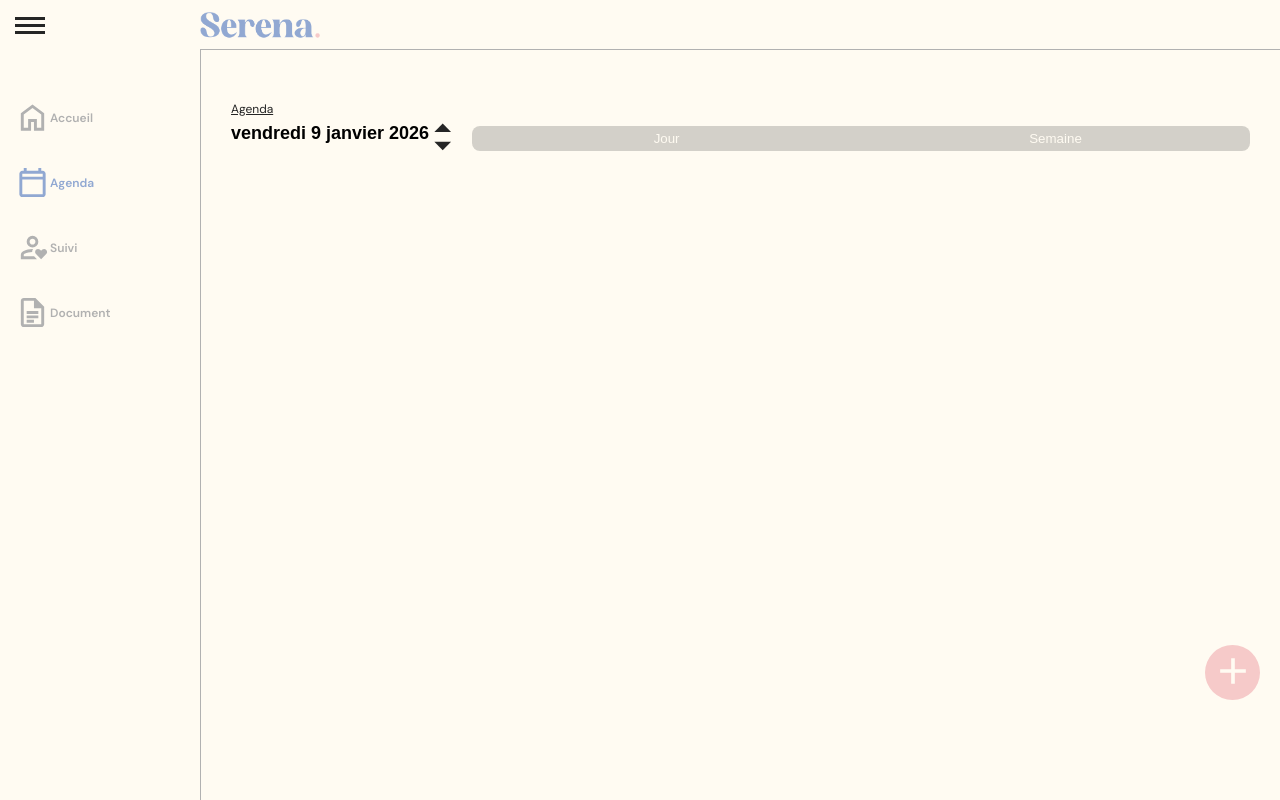
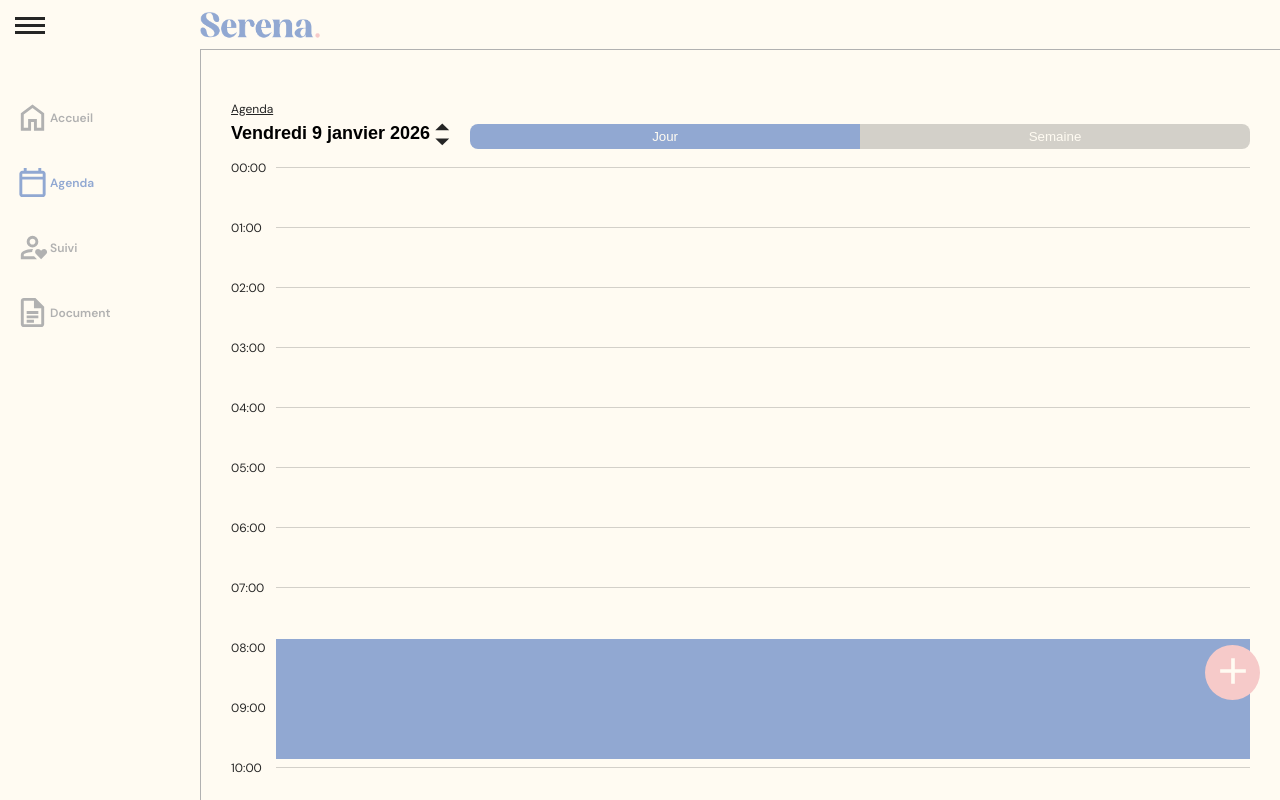
Before and after one commit to Nth-C/serena, a React (Vite) app in the folder frontend/: page /agenda in a window 1280 px wide. Shown: the top 800 px of the page. Built offline with nearby package versions, Linux system fonts and the light colour scheme; the HTML template or start-up script is replaced by a standard one.

Commit message:
ajout de react DatePicker / debut calendrier

```diff
--- a/frontend/package.json
+++ b/frontend/package.json
@@ -11,6 +11,7 @@
   },
   "dependencies": {
     "react": "^19.2.0",
+    "react-datepicker": "^9.1.0",
     "react-dom": "^19.2.0",
     "react-router-dom": "^7.11.0"
   },
--- a/frontend/src/App.css
+++ b/frontend/src/App.css
@@ -59,7 +59,7 @@ img {
 
 .content {
   width: 100%;
-  min-height: 300vh;
+  min-height: 100vh;
   padding-bottom: 15rem;
 }
 
@@ -724,7 +724,7 @@ progress.blue_bar::-moz-progress-bar {
 }
 
 .agenda .container_date > button:first-child {
-    display: flex;
+  display: flex;
   gap: .5rem;
   cursor: pointer;
 }
@@ -734,7 +734,7 @@ progress.blue_bar::-moz-progress-bar {
 }
 
 .agenda .container_date > button:first-child img {
-  width: 1.8rem;
+  width: 1.5rem;
 }
 
 /* calandar */
--- a/frontend/src/components/calendar/Calendar.jsx
+++ b/frontend/src/components/calendar/Calendar.jsx
@@ -1,21 +1,84 @@
 import styles from './Calendar.module.css';
 
-const Calendar = ({ date }) => {
+const Calendar = ({ events, isCalendarWeek = false }) => {
     const weekDays = ['Lun', 'Mar', 'Mer', 'Jeu', 'Ven', 'Sam', 'Dim'];
+    const hourHeight = 60; // 1 heure = 60px
 
-    const getNbDaysInMonth = (date) => {
-
-    }
-
-    console.log(date)
+    const eventTest = [
+        {
+            dateStart: new Date(new Date().setHours(13, 0)),
+            dateEnd: new Date(new Date().setHours(15, 30)),
+            titre: 'event 1'
+        },
+        {
+            dateStart: new Date(new Date().setHours(13, 0)),
+            dateEnd: new Date(new Date().setHours(15, 30)),
+            titre: 'event 2'
+        },
+        {
+            dateStart: new Date(new Date().setHours(8, 0)),
+            dateEnd: new Date(new Date().setHours(10, 0)),
+            titre: 'event 3'
+        },
+    ];
 
 
+    const calcHeightEvent = (event) => {
+        // calcul de la durée en minutes
+        const nbMinutes = (event.dateEnd - event.dateStart) / (1000 * 60);
+
+        return nbMinutes * (hourHeight / 60);
+    };
+
+    const calcPositionTop = (event) => {
+        const startHour = event.dateStart.getHours();
+        const startMinute = event.dateStart.getMinutes();
+
+        // (Nombre d'heures * 60px) + (Nombre de minutes * 1px)
+        return (startHour * hourHeight) + (startMinute * (hourHeight / 60));
+    };
+
     return (
-        <div className={styles.calendar}>
+        <>
+        {!isCalendarWeek ? ( // jour
+            <div className={styles.calendar_day}>
 
-        </div>
+                {/* affichage heures */}
+                <div  className={styles.hours}>
+                {[...Array(24)].map((e, i) => (
+                    <p key={i}>{i < 10 ? `0${i}` : i}:00</p>
+                ))}
+                </div>
 
-    )
-}
+                {/* affichage case */}
+                <div className={styles.case}>
+                    {/* ajout des ligne */}
+                    {[...Array(24)].map((e, i) => (
+                    <div key={i}>
+                        <span className={styles.line}></span>
+                    </div>
+                    ))}
+
+                    {/* affichage events */}
+                    {eventTest.map((event, i) => (
+                        <div
+                            key={i}
+                            className={styles.event}
+                            style={{ height: `${calcHeightEvent(event)}px`, top: `${calcPositionTop(event)}px` }}
+                            >
+                            {console.log(calcHeightEvent(event))}
+                        </div>
+                    ))}
+                </div>
+
+            </div>
+        ): ( // semaine
+            <>
+
+            </>
+        )}
+        </>
+    );
+};
 
 export default Calendar;
--- a/frontend/src/components/calendar/Calendar.module.css
+++ b/frontend/src/components/calendar/Calendar.module.css
@@ -1,3 +1,36 @@
-.calendar_grid {
+.calendar_day {
+    display: flex;
+    gap: 1rem;
+    margin-top: 1rem;
+}
 
+.calendar_day .case {
+    width: 100%;
+    position: relative;
 }
+
+.calendar_day :is(.hours p, .case > div) {
+    height: 6rem;
+}
+
+.calendar_day .case > div:not(.event) {
+    position: relative;
+    width: 100%;
+}
+
+.calendar_day .line {
+    position: absolute;
+    top: 8px;
+    display: block;
+    height: 1px;
+    width: 100%;
+    background: var(--bg-black);
+}
+
+.calendar_day .event {
+    position: absolute;
+    top: 0;
+    left: 0;
+    width: 100%;
+    background: var(--blue);
+}
--- a/frontend/src/components/pop_up_select_date/PopUpSelectDate.jsx
+++ b/frontend/src/components/pop_up_select_date/PopUpSelectDate.jsx
@@ -1,12 +1,46 @@
 import styles from './PopUpSelectDate.module.css';
+import { getFormatDate } from '../../utils/utils.js';
 
-const PopUpSelectDate = ({isOpen, onClose }) => {
+import { useState } from "react";
+import DatePicker, { registerLocale } from "react-datepicker";
+import "react-datepicker/dist/react-datepicker.css";
+import { fr } from 'date-fns/locale/fr';
+registerLocale('fr', fr);
+
+const PopUpSelectDate = ({isOpen, onClose, handlerValid }) => {
+    const [date, setDate] = useState(new Date());
+
     return (
-        <div className={styles.container_pop_up_date}>
+        <div className={[
+            styles.container_pop_up_date,
+            isOpen ? styles.active : '',
+        ].join(' ')}>
+            <div className={styles.pop_up_date}>
+                <div>
+                    <p>Voir à partir du ...</p>
+                    <h2>{getFormatDate(date, true)}</h2>
+                </div>
+                <div>
+                    <DatePicker
+                        selected={date}
+                        onChange={(date) => setDate(date)}
+                        inline
+                        showOutsideDays={false}
+                        locale="fr"
+                        fixedHeight
+                        minDate={new Date()} // // empeche de cliquer sur les jours anterieur
+                    />
+                </div>
+                <div>
+                    <button onClick={onClose}>Annuler</button>
+                    <button onClick={() => {
+                        handlerValid(date);
+                        onClose();
+                    }}>Valider</button>
+                </div>
+            </div>
 
-            <div className={styles.pop_up_date}>
-
-            </div>
+            <div className={styles.background} onClick={onClose}></div>
 
         </div>
     )
--- a/frontend/src/components/pop_up_select_date/PopUpSelectDate.module.css
+++ b/frontend/src/components/pop_up_select_date/PopUpSelectDate.module.css
@@ -1,7 +1,115 @@
 .container_pop_up_date {
-
+    display: none;
+    position: fixed;
+    z-index: 500;
+    top: 0;
+    width: 100vw;
+    height: 100vh;
 }
 
-.container_pop_up_date .pop_up_date {
+.container_pop_up_date.active {
+    display: block;
+}
 
+.pop_up_date {
+    position: absolute;
+    top: 50%;
+    left: 50%;
+    transform: translate(-50%, -50%);
+    background: var(--white);
+    /*padding: 3rem;*/
+    border-radius: 15px;
 }
+
+.pop_up_date > div:nth-child(1) {
+    display: flex;
+    flex-direction: column;
+    gap: .5rem;
+    padding: 2rem;
+    color: var(--white);
+    background: var(--blue);
+    border-radius: 15px 15px 0 0;
+}
+
+.pop_up_date > div:nth-child(2) {
+    padding: 2rem 2rem 0 2rem;
+}
+
+.pop_up_date > div:nth-child(3) {
+    padding: 0 2rem 2rem 0;
+    display: flex;
+    justify-content: end;
+    gap: 2.7rem;
+}
+
+.pop_up_date > div:nth-child(3) button {
+    cursor: pointer;
+    padding: .5rem;
+}
+
+.container_pop_up_date .background {
+    background: var(--bg-black);
+    width: 100%;
+    height: 100%;
+}
+
+/* date picker */
+
+/* cacher les jour qui ne sont pas dans le mois */
+.container_pop_up_date :global(.react-datepicker__day--outside-month) {
+    visibility: hidden;
+    pointer-events: none;
+}
+
+/* On utilise :global pour cibler les classes de la bibliothèque */
+.container_pop_up_date :global(.react-datepicker) {
+    border-radius: 15px;
+    border: none;
+    font-family: 'Arial', sans-serif;
+    background-color: transparent;
+    font-size: 1.2rem;
+}
+
+.container_pop_up_date :global(.react-datepicker__header) {
+    background-color: transparent;
+    border-bottom: none;
+    border-top-left-radius: 15px;
+    border-top-right-radius: 15px;
+}
+
+/* flèche (changer de mois) */
+.container_pop_up_date :global(.react-datepicker__navigation-icon::before) {
+    border-color: var(--bg-black); /* Remplacez par votre couleur (ex: rouge) */
+    border-width: 3px 3px 0 0; /* Épaisseur de la flèche */
+}
+
+.container_pop_up_date :global(.react-datepicker__navigation:hover .react-datepicker__navigation-icon::before) {
+    border-color: var(--black);
+}
+
+.container_pop_up_date :global(.react-datepicker__day--selected) {
+    background-color: var(--blue) !important;
+    color: var(--white);
+}
+
+.container_pop_up_date :global(.react-datepicker__day:hover) {
+    background-color: var(--blue) !important;
+    color: var(--white);
+}
+
+/* Supprime le style de pré-sélection (le jour "focus") */
+.container_pop_up_date :global(.react-datepicker__day--keyboard-selected) {
+    background-color: transparent !important;
+    border: none !important;
+    color: inherit !important;
+}
+
+.container_pop_up_date :global(.react-datepicker__day--disabled) {
+    background-color: transparent !important;
+    color: var(--bg-black) !important;
+}
+
+.container_pop_up_date :global(.react-datepicker__day--disabled:hover) {
+    background-color: transparent !important;
+    color: var(--bg-black) !important;
+}
--- a/frontend/src/components/popup_delete/PopUpDelete.module.css
+++ b/frontend/src/components/popup_delete/PopUpDelete.module.css
@@ -12,7 +12,7 @@
 }
 
 .container_pop_up_delete .background {
-     background: var(--bg-black);
+    background: var(--bg-black);
     width: 100%;
     height: 100%;
 }
--- a/frontend/src/pages/Agenda.jsx
+++ b/frontend/src/pages/Agenda.jsx
@@ -13,6 +13,9 @@ function Agenda() {
   const [membresFamille, setMembresFamille] = useState([])
 
   const [date, setDate] = useState(new Date()) // new Date renvoie la date actuelle
+  const [popUpDateOpen, setPopUpDateOpen] = useState(false)
+
+  const [isCalendarWeek, setIsCalendarWeek] = useState(false)
 
   const [status, setStatus] = useState({ type: null, message: '' })
   const apiUrl = import.meta.env.VITE_API_URL
@@ -121,28 +124,28 @@ function Agenda() {
   }
 
   return (
+    <>
     <div className="agenda">
 
       {/* selecteurs haut de page */}
       <div className='container_date'>
-        <button>
+        <button onClick={() => setPopUpDateOpen(true)}>
           <h1>{getFormatDate(date)}</h1>
           <div>
             <img src="/icons/arrows-extend.svg" alt="" />
           </div>
         </button>
         <div className='switch_calendar'>
-          <button>Jour</button>
-          <button>Semaine</button>
+          <button className={!isCalendarWeek ? 'active' : ''} onClick={() => setIsCalendarWeek(false)}>Jour</button>
+          <button className={isCalendarWeek ? 'active' : ''} onClick={() => setIsCalendarWeek(true)}>Semaine</button>
         </div>
       </div>
 
-      <PopUpSelectDate
 
-      />
 
       <Calendar
         date={date}
+        isCalendarWeek={isCalendarWeek}
       />
 
       {/* message d'erreur */}
@@ -299,7 +302,18 @@ function Agenda() {
           </form>
       </Slide>
 
+
+
     </div>
+
+    <PopUpSelectDate
+      isOpen={popUpDateOpen}
+      onClose={() => setPopUpDateOpen(false)}
+      handlerValid={setDate}
+      startDate={date}
+    />
+
+    </>
   )
 }
 
--- a/frontend/src/utils/utils.js
+++ b/frontend/src/utils/utils.js
@@ -1,11 +1,11 @@
-export const getFormatDate = (date) => {
-    // options formatage
+export const getFormatDate = (date, isAbbreviated = false) => {
     const options = {
-        weekday: 'long',
-        year: 'numeric',
-        month: 'long',
-        day: 'numeric'
+        weekday: isAbbreviated ? 'short' : 'long',
+        day: 'numeric',
+        month: isAbbreviated ? 'short' : 'long',
+        year: 'numeric'
     };
 
-    return date.toLocaleDateString('fr-FR', options);
+    let formattedDate = date.toLocaleDateString('fr-FR', options);
+    return formattedDate.charAt(0).toUpperCase() + formattedDate.slice(1);
 }
```
